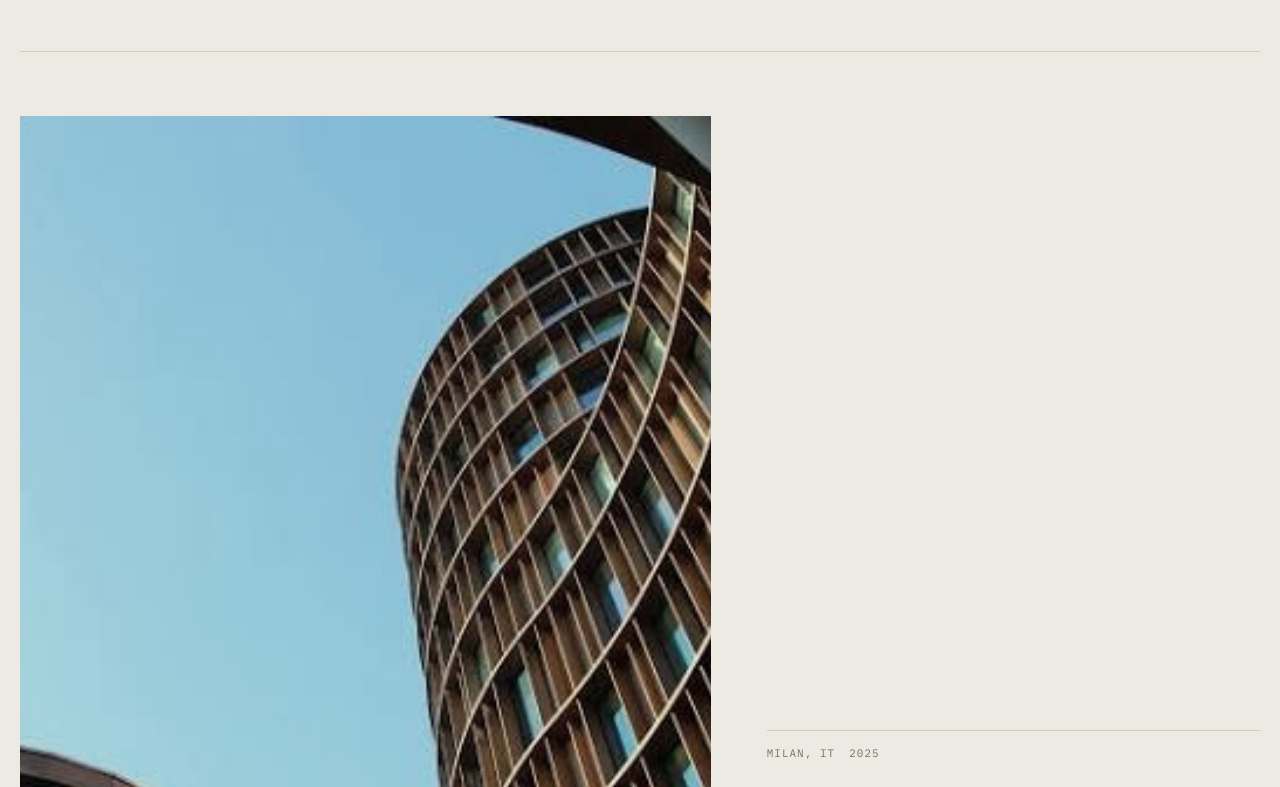
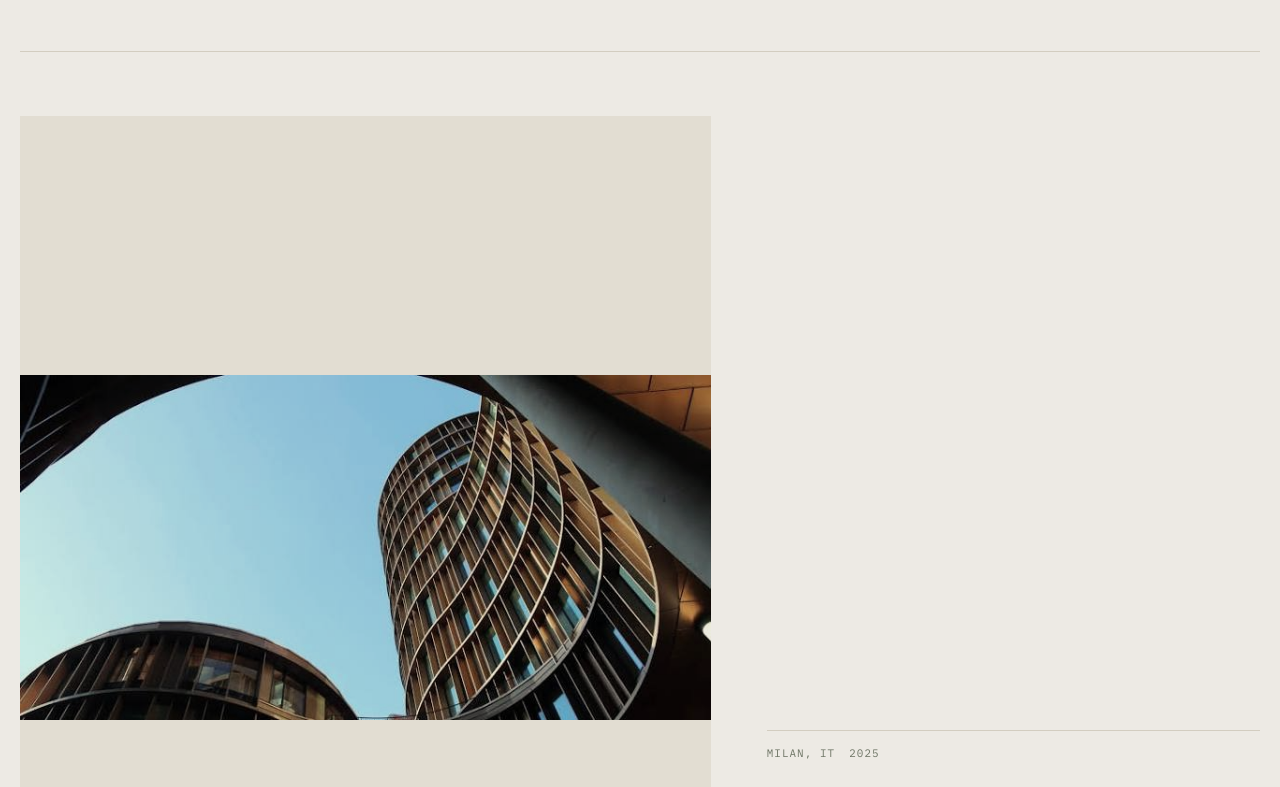
Before and after one commit to rd9-rgb/studio-loam-website, a Next.js app: page / in a window 1280 px wide. Shown: the part 1373-2160 px from the top of the page. Built offline with nearby package versions, Linux system fonts and the light colour scheme.

Commit message:
Update page.tsx

```diff
--- a/app/page.tsx
+++ b/app/page.tsx
@@ -97,11 +97,16 @@ export default function Home() {
           >
             <div className="project-img-wrap">
               <Image
-                className="project-img"
+               className="project-img"
                 src={project.img}
                 alt={`${project.title} render`}
                 fill
                 sizes="(max-width: 820px) 100vw, 50vw"
+                style={
+                  project.title === "Casa Belvedere"
+                    ? { objectFit: "contain" }
+                    : undefined
+                }
               />
             </div>
             <div className="project-label">
```
